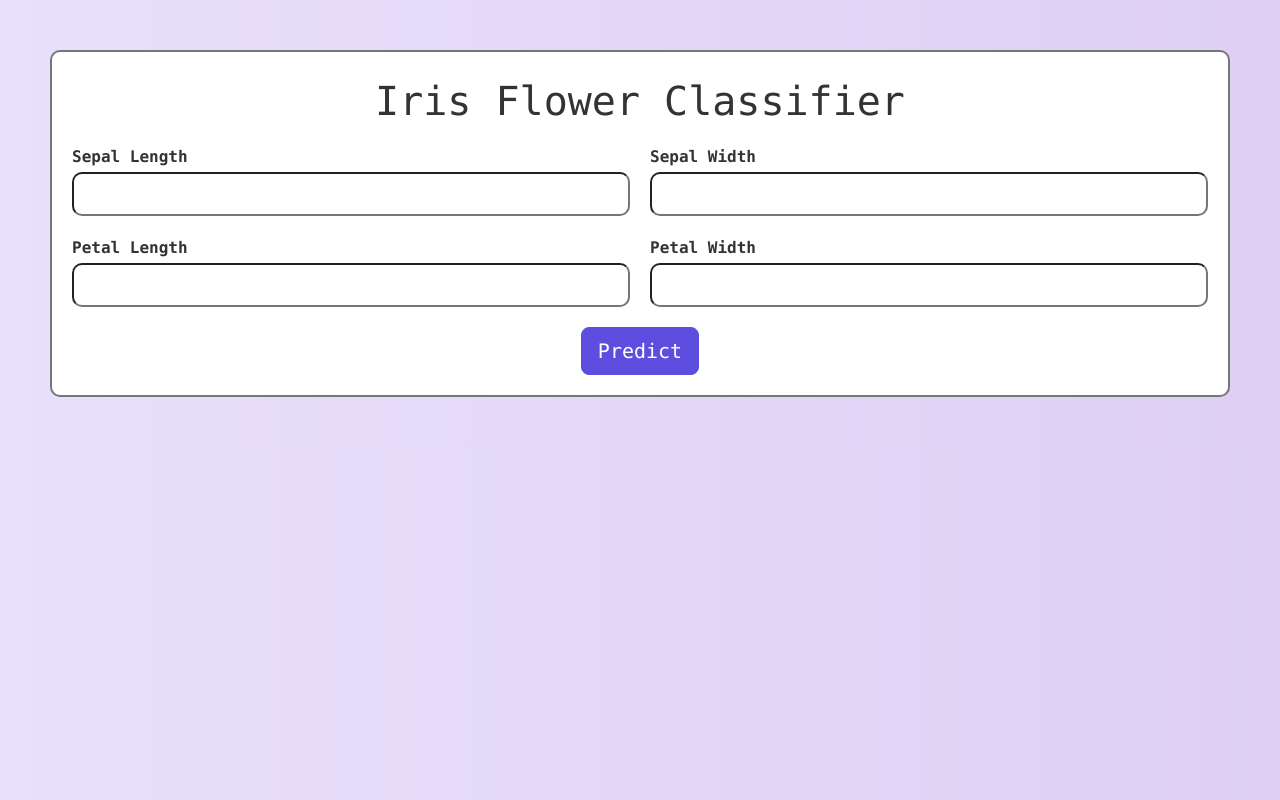
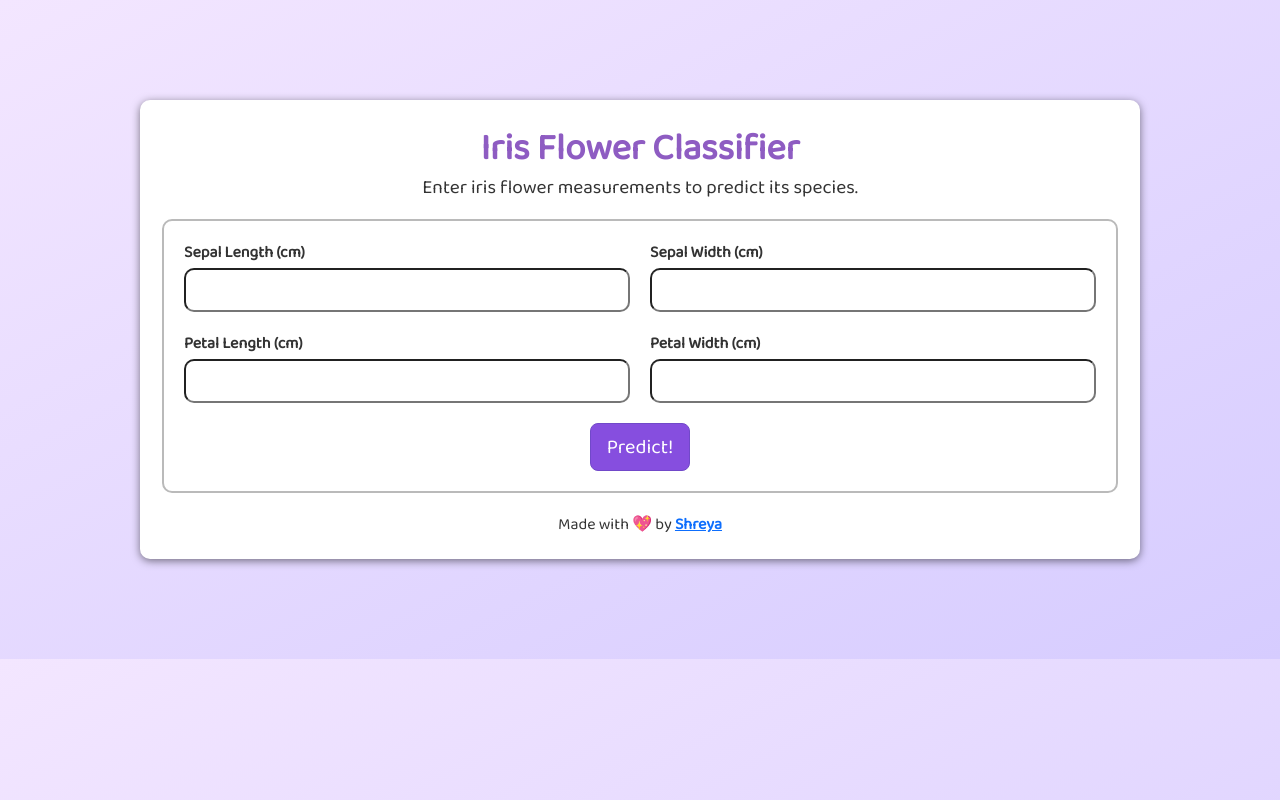
Before and after one commit to shreya-0718/iris-classification, a Flask app: page / in a window 1280 px wide. Run offline with Flask 3, Linux system fonts and the light colour scheme; parts of the project's set-up code (start-up, migrations or seed data) failed here and were passed over.

Commit message:
continue working on design element stuff

```diff
--- a/app.py
+++ b/app.py
@@ -50,9 +50,12 @@ def index():
             # c) Map to species name
             result = species_map.get(pred_idx, 'Unknown')
 
+            if (float(request.form['petal_width']) == 4.0):
+                result = 'error'
+
         except Exception:
+            result = 'error' # on invalid input
 
-            result = 'error' # on invalid input
     # 5. Render the HTML template to show the result, passing in our prediction
     return render_template('index.html', result=result)
 
--- a/static/style.css
+++ b/static/style.css
@@ -1,40 +1,84 @@
 body {
-  background: linear-gradient(to right, #e8e0fc, #decff3);
-  font-family: "Lucida Console", "Courier New", monospace;
+  background: linear-gradient(to bottom right, #f3e6ff, #d6ccff);
+
+  font-family: 'Baloo 2', cursive;
+
   color: #333333;
+  padding: 50px
 }
 
 .btn-primary {
-  background-color: #5d4edf;
-  border-color: #614edf;
+  background-color: #864edf;
+  border-color: #7149c9;
+}
+
+.btn-primary:hover {
+  background-color: #a678d8;
+  border-color: #a678d8;
+}
+
+.btn-primary:focus,
+.btn-primary:active,
+.btn-primary.active,
+.btn-primary:focus:active {
+  background-color: #7a4eb7;
+  border-color: #7a4eb7;
+  box-shadow: inset 0 3px 5px rgba(0, 0, 0, 0.2);
+  transform: scale(0.98);
 }
 
 .error-box {
-  background-color: #ffe6e6;    /* soft red */
-  color: #990000;               /* dark red text */
+  background-color: #ffe6e6;
+  color: #990000;
+  margin-top: 10px;
   padding: 15px;
   border-radius: 8px;
 }
 
 .info-box {
-  background-color: #e6f4ff;    /* soft blue */
-  color: #004080;               /* darker blue text */
+  background-color: #e6f4ff;
+  color: #004080;
+  margin-top: 10px;
   padding: 15px;
   border-radius: 8px;
+  box-shadow: 0 1px 6px rgba(0, 0, 0, 0.05);
 }
 
 h1 {
   text-align: center;
   margin: 5px;
+  font-size: 2.3em;
+  font-weight: bold;
+  color: #8e5cc2;
+}
+
+h3 {
+  text-align: center;
+  margin: 5px;
   margin-bottom: 20px;
+  font-size: 1.2em;
 }
 
 .main {
   text-align: center;
   margin: 50px;
   padding: 20px;
+  max-width: 1000px;
+  margin-left: auto;
+  margin-right: auto;
   background-color: white;
-  border-color: #767676;
+  border-color: white;
+  border-radius: 10px;
+  border-width: 2px;
+  border-style: solid;
+  box-shadow: 0 2px 8px rgba(0, 0, 0, 0.5);
+}
+
+.form-in {
+  text-align: center;
+  padding: 20px;
+  background-color: white;
+  border-color: #bababa;
   border-radius: 10px;
   border-width: 2px;
   border-style: solid;
@@ -64,3 +108,7 @@ h1 {
   font-size: 16px;
   border-radius: 10px;
 }
+
+.footer {
+  margin-top: 20px;
+}
--- a/templates/index.html
+++ b/templates/index.html
@@ -13,52 +13,61 @@
 
   <!-- Our custom styles -->
   <link rel="stylesheet" href="{{ url_for('static', filename='style.css') }}">
+
+  <!-- fonts! -->
+   <link href="https://fonts.googleapis.com/css2?family=Baloo+2&display=swap" rel="stylesheet">
 </head>
 
 <body>
   <div class="main">
     <!-- Main Heading -->
     <h1>Iris Flower Classifier</h1>
+    <h3> Enter iris flower measurements to predict its species. </h3>
 
     <!-- Input form: sends data back to '/' via POST -->
+    <div class="form-in">
       <form method="POST">
         <div class="input-row">
           <div class="input-box">
-          <label>Sepal Length</label>
+            <label>Sepal Length (cm)</label>
             <input type="number" name="sepal_length" step="any" required>
           </div>
           <div class="input-box">
-          <label>Sepal Width</label>
+            <label>Sepal Width (cm)</label>
             <input type="number" name="sepal_width" step="any" required>
           </div>
         </div>
 
         <div class="input-row">
           <div class="input-box">
-          <label>Petal Length</label>
+            <label>Petal Length (cm)</label>
             <input type="number" name="petal_length" step="any" required>
           </div>
           <div class="input-box">
-          <label>Petal Width</label>
+            <label>Petal Width (cm)</label>
             <input type="number" name="petal_width" step="any" required>
           </div>
         </div>
 
         <div class="text-center">
-        <button type="submit" class="btn btn-primary btn-lg">Predict</button>
+          <button type="submit" class="btn btn-primary btn-lg">Predict!</button>
         </div>
       </form>
+    </div>
 
-    <!-- Show the prediction result if available -->
     {% if result %}
       <div class="{% if result == 'error' %}error-box{% else %}info-box{% endif %}">
         {% if result == 'error' %}
           <strong>Please enter valid numeric values!</strong>
         {% else %}
-          <strong>Prediction:</strong> {{ result|capitalize }}
+          <strong>Iris Species:</strong> {{ result|capitalize }}
         {% endif %}
       </div>
     {% endif %}
+
+    <div class="footer">
+      Made with 💖 by <a href="https://github.com/shreya-0718" target="_blank" style="font-weight: bold";>Shreya</a>
+    </div>
   </div>
 </body>
 </html>
```
Lines whose indentation alone changed are shown as unchanged.
